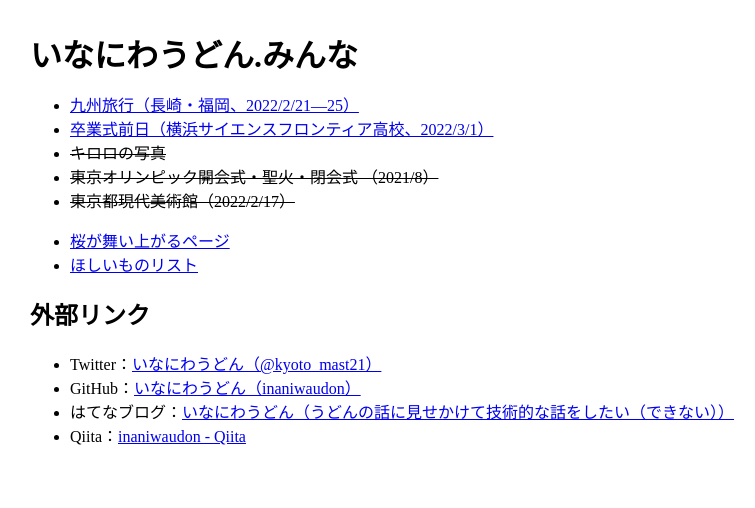
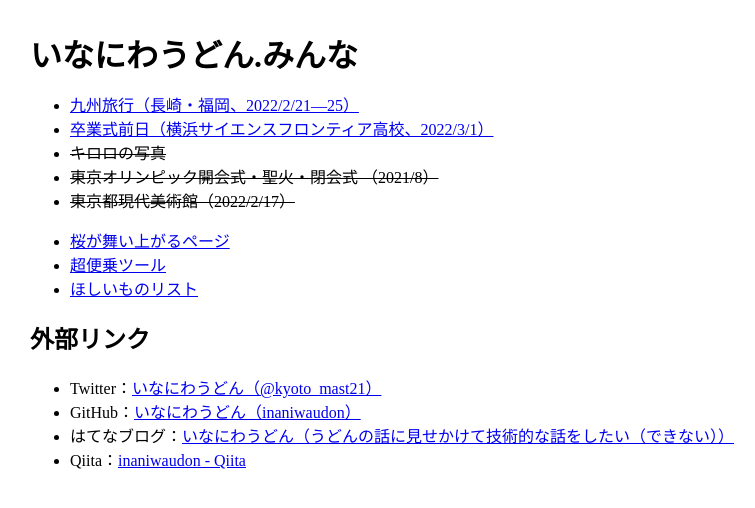
Before and after one commit to inaniwaudon/inaniwaudon-minna, a Next.js app: page / in a window 1280 px wide. Shown: the top 508 px of the page, without its empty margins (0-755 px from the left). Built offline with nearby package versions, Linux system fonts and the light colour scheme.

Commit message:
add exagree.netlify.app

```diff
--- a/src/pages/index.tsx
+++ b/src/pages/index.tsx
@@ -34,6 +34,9 @@ const Index = () => {
           </a>
         </li>
         <li>
+          <a href="https://exagree.netlify.app/">超便乗ツール</a>
+        </li>
+        <li>
           <a href="https://inaniwaudon.github.io/hoshiimo/">ほしいものリスト</a>
         </li>
       </ul>
```
